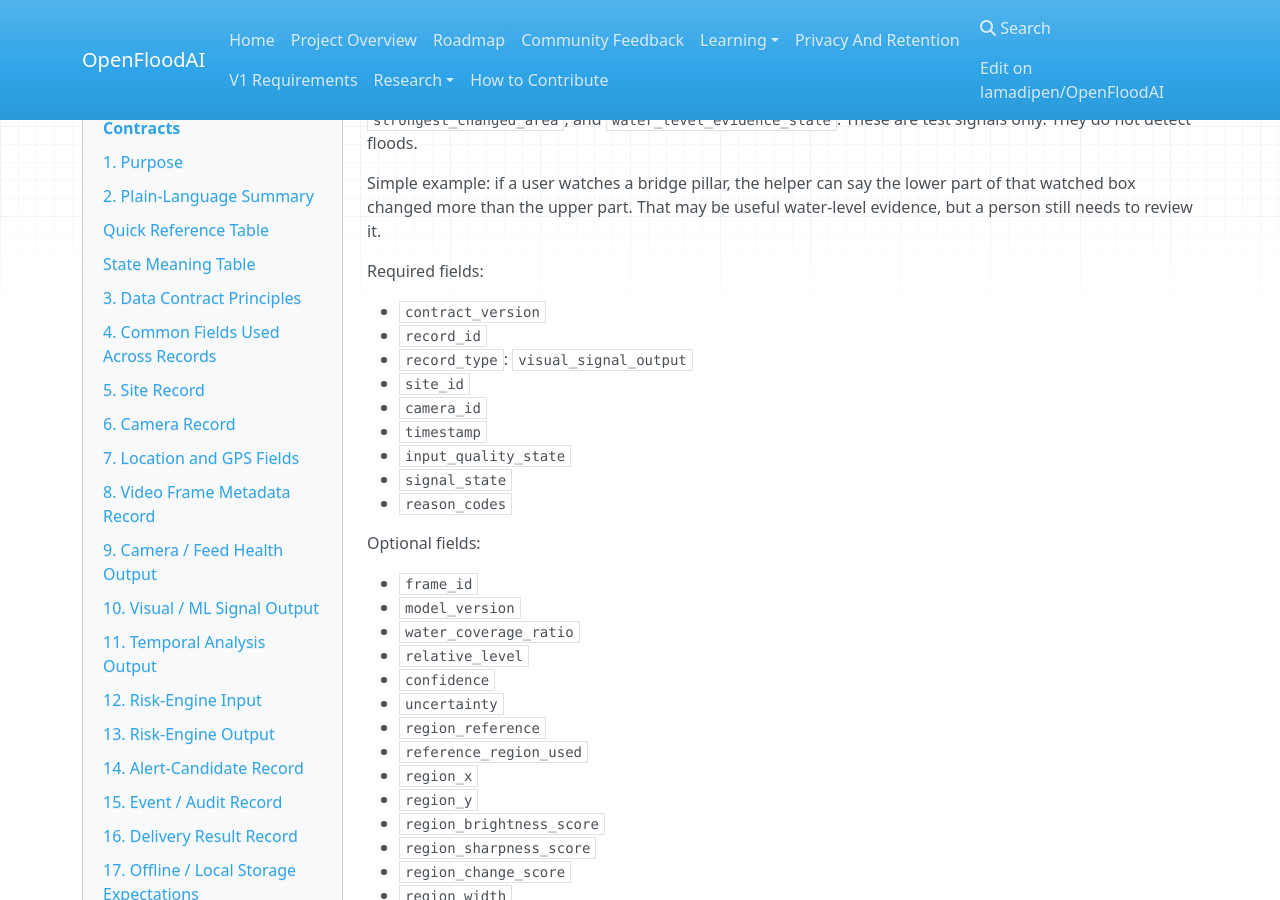
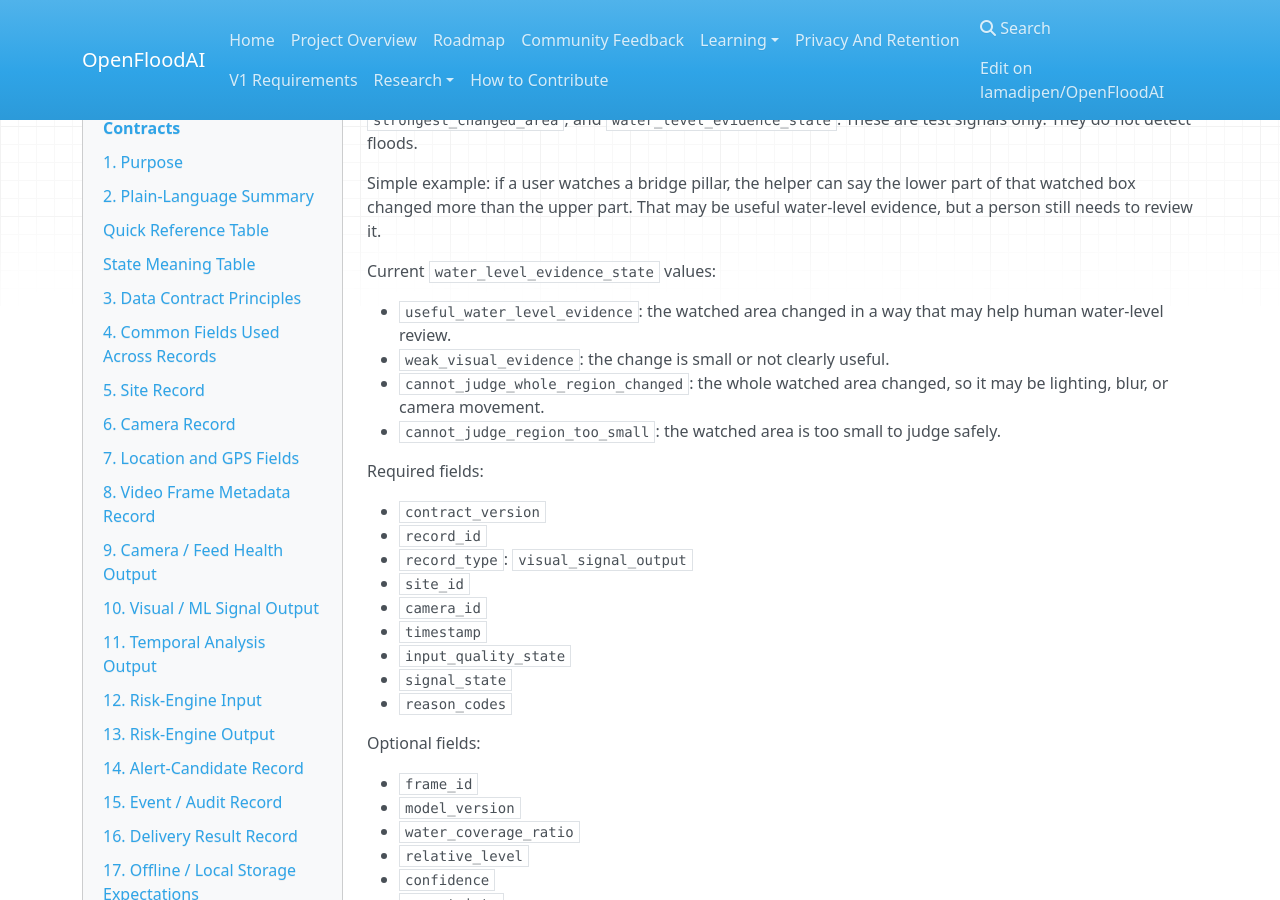
Before and after one commit to lamadipen/OpenFloodAI, an MkDocs documentation site: the page built from docs/architecture/data-contracts.md, in a window 1280 px wide and 900 px high, scrolled down 8270 px. Built offline with MkDocs 1.6.1, drawn with Linux system fonts in a browser that asks for light colours; nearby versions of some CDN libraries.

Commit message:
OF-033 document evidence state values

```diff
--- a/docs/architecture/data-contracts.md
+++ b/docs/architecture/data-contracts.md
@@ -375,6 +375,13 @@ What it is used for:
 Early POC helpers may produce simple values such as `brightness_score`, `sharpness_score`, and `frame_change_score`. Region-based helpers may also produce `reference_region_used`, `region_x`, `region_y`, `region_brightness_score`, `region_sharpness_score`, `region_change_score`, `region_width`, `region_height`, `upper_region_change_score`, `middle_region_change_score`, `lower_region_change_score`, `strongest_changed_area`, and `water_level_evidence_state`. These are test signals only. They do not detect floods.
 
 Simple example: if a user watches a bridge pillar, the helper can say the lower part of that watched box changed more than the upper part. That may be useful water-level evidence, but a person still needs to review it.
+
+Current `water_level_evidence_state` values:
+
+- `useful_water_level_evidence`: the watched area changed in a way that may help human water-level review.
+- `weak_visual_evidence`: the change is small or not clearly useful.
+- `cannot_judge_whole_region_changed`: the whole watched area changed, so it may be lighting, blur, or camera movement.
+- `cannot_judge_region_too_small`: the watched area is too small to judge safely.
 
 Required fields:
 
```
